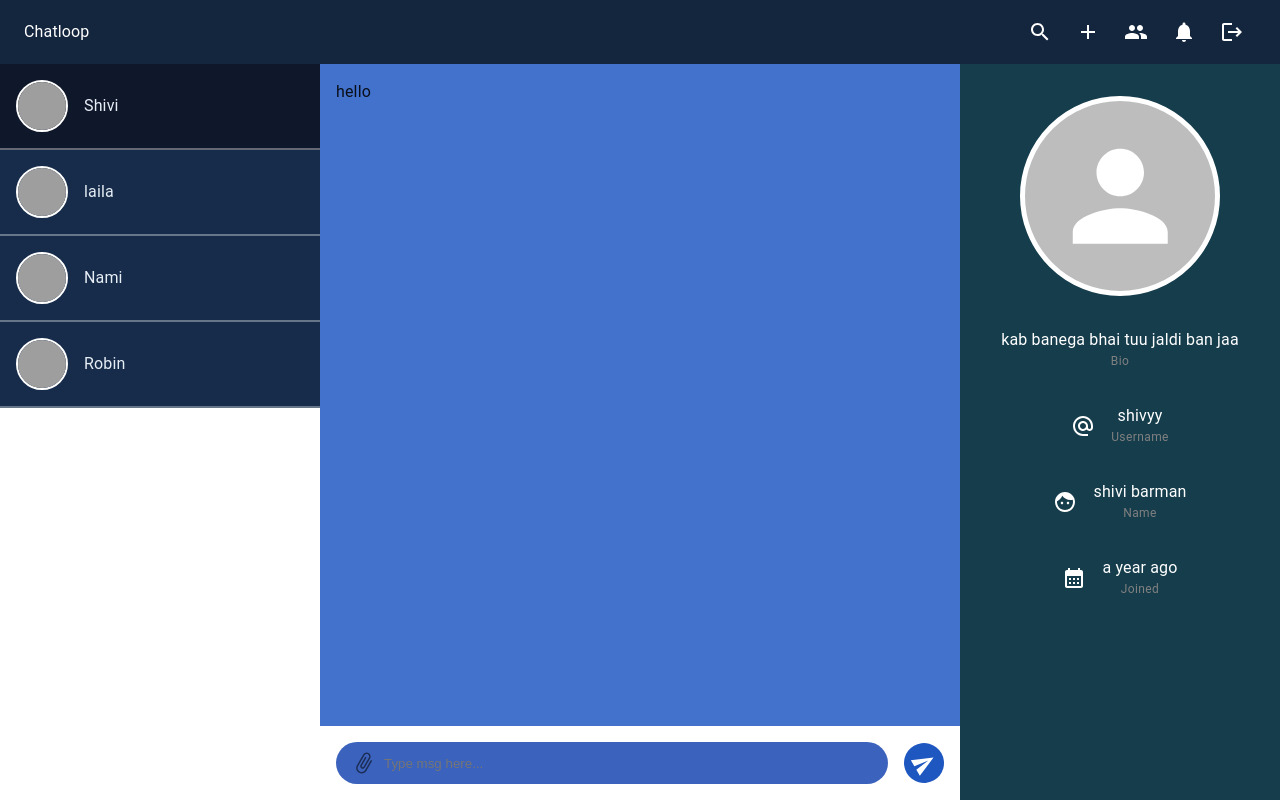
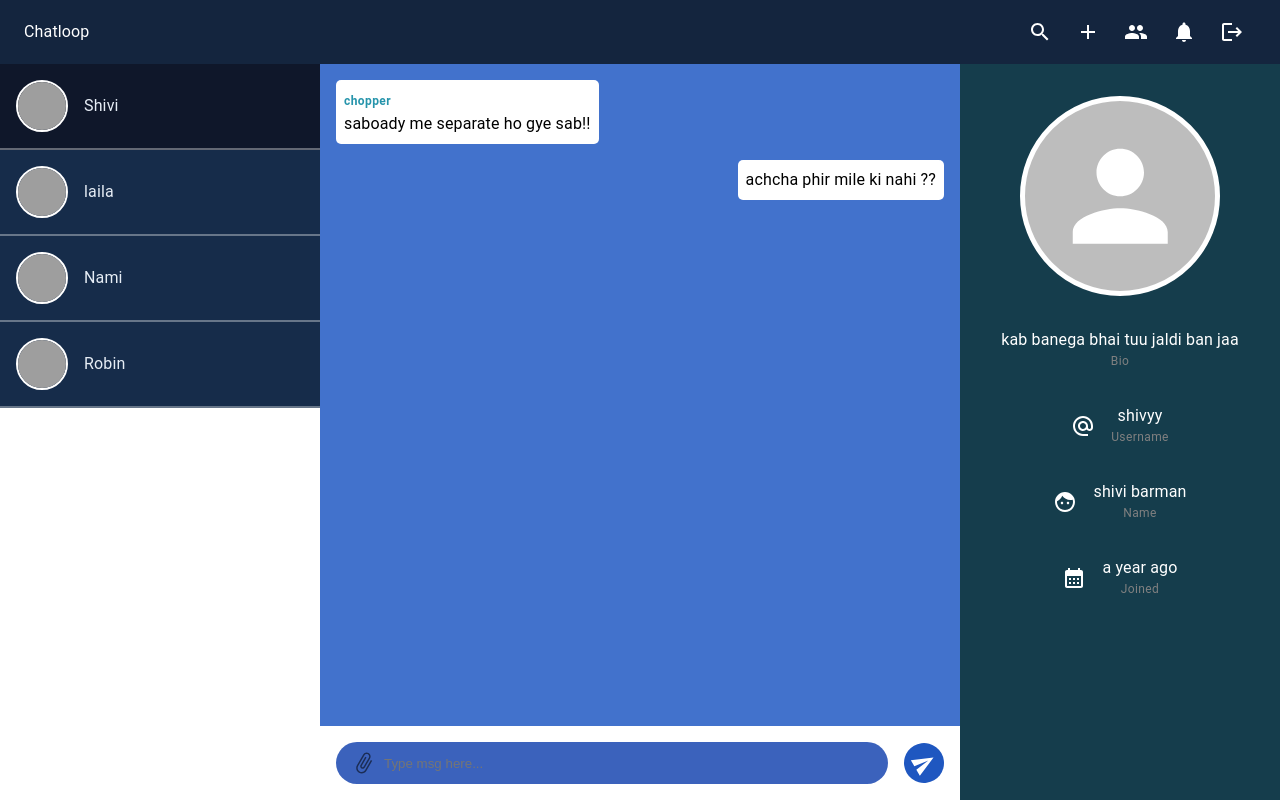
Before and after one commit to Shivyy247/chatloop, a React (Vite) app in the folder client/: page /chat/1 in a window 1280 px wide. Built offline with nearby package versions, Linux system fonts and the light colour scheme; grey boxes are pictures that could not be loaded.

Commit message:
feat: update MessageComponent for improved message display; add sample message with attachment to sampleData

```diff
--- a/client/src/components/shared/MessageComponent.jsx
+++ b/client/src/components/shared/MessageComponent.jsx
@@ -1,9 +1,29 @@
+import { Typography } from '@mui/material';
 import React, { memo } from 'react'
 
-const MessageComponent = ({message,user}) => {
+const MessageComponent = ({ message, user }) => {
+
+  const { sender, content, attachments = [], createdAt } = message;
+
+  const sameSender = sender?._id === user?._id
+
   return (
-    <div>
-      hello
+    <div style={{
+      alignSelf: sameSender ? "flex-end" : "flex-start",
+      backgroundColor: "white",
+      color: "black",
+      borderRadius: "5px",
+      padding: "0.5rem",
+      width: "fit-content",
+    }} >
+
+      {
+        !sameSender && <Typography color={"#2694ab"} fontWeight={"600"} variant='caption' >{sender.name}</Typography>
+      }
+      {
+        content && <Typography>{content}</Typography>
+      }
+
     </div>
   )
 }
--- a/client/src/constants/sampleData.js
+++ b/client/src/constants/sampleData.js
@@ -83,4 +83,20 @@ export const sampleMessage = [
     chat: "chatId",
     createdAt: "2024-03-12T10:41:30.630Z",
   },
+  {
+    attachment: [
+      {
+        public_id: "zoro-robin",
+        url: "https://www.bing.com/ck/a?!&&p=8a08e01911efce6515524c89227b3cc57d87e0e98090f4c68fab3c798c1a51dcJmltdHM9MTc3MzQ0NjQwMA&ptn=3&ver=2&hsh=4&fclid=30271025-8ffc-673f-344c-03428eda66f1&u=a1L2ltYWdlcy9zZWFyY2g_cT16b3JvK3JvYmluK2ltYWdlJmlkPUQzQzI2MkRFQjY1MUY1MTc5OTAwMkQxNjk1RkMyMzQxRTIwRkFBRUEmRk9STT1JUUZSQkE",
+      },
+    ],
+    content: "achcha phir mile ki nahi ??",
+    _id: "3344",
+    sender: {
+      _id: "112233",
+      name: "chopper",
+    },
+    chat: "chatId",
+    createdAt: "2024-03-12T10:41:30.630Z",
+  },
 ];
```
